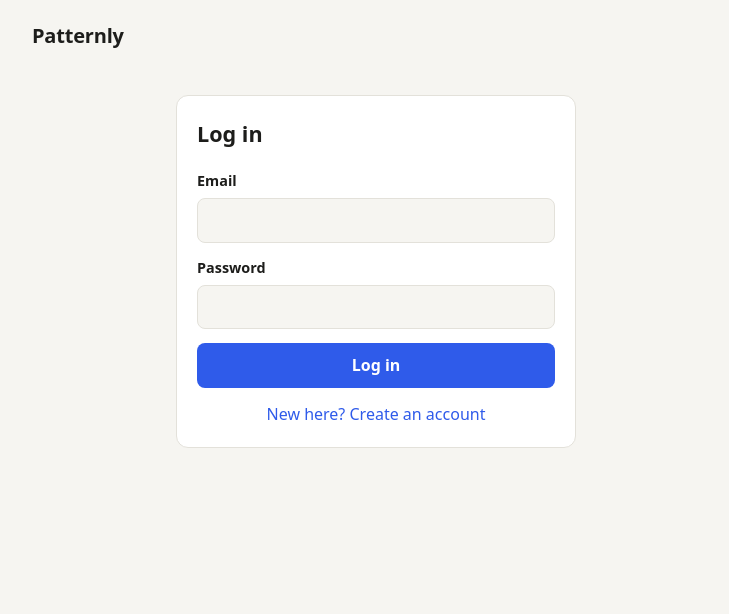
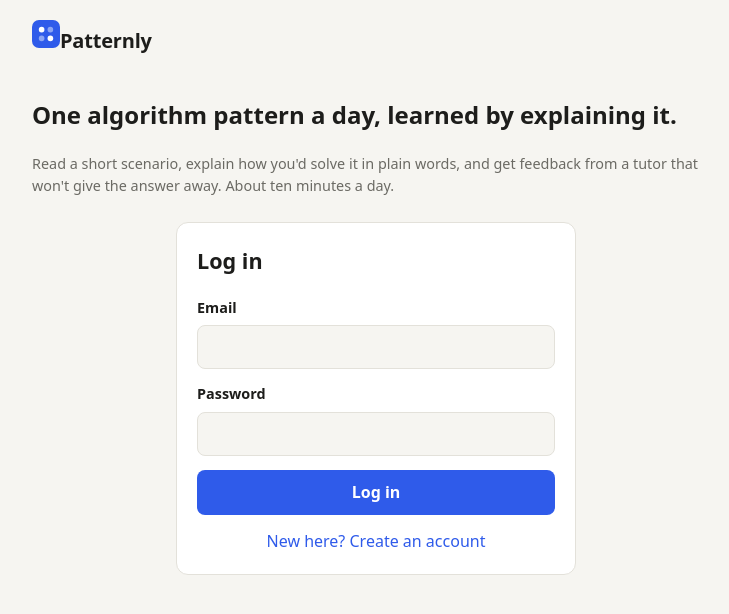
Before and after one commit to contract-s/patternly, a React (Vite) app in the folder frontend/: page / in a window 1280 px wide. Shown: the top 614 px of the page, without its empty margins (264-993 px from the left). Built offline with nearby package versions, Linux system fonts and the light colour scheme; no server answers.

Commit message:
Show the logo in the header and a short intro when signed out

```diff
--- a/frontend/src/App.tsx
+++ b/frontend/src/App.tsx
@@ -3,6 +3,7 @@ import { ApiError, api, getToken, setToken } from './api/client'
 import type { Me, Streak } from './api/types'
 import AuthForm from './components/AuthForm'
 import LessonPage from './components/LessonPage'
+import Logo from './components/Logo'
 import ReminderSettings from './components/ReminderSettings'
 import ReviewQueue from './components/ReviewQueue'
 import StreakBadge from './components/StreakBadge'
@@ -50,7 +51,9 @@ export default function App() {
   return (
     <div className="app">
       <header className="topbar">
-        <h1>Patternly</h1>
+        <h1>
+          <Logo />
+        </h1>
         {token && (
           <nav>
             {streak && <StreakBadge streak={streak} />}
@@ -68,7 +71,16 @@ export default function App() {
             {me && <ReminderSettings key={me.id} initial={me.reminders} timezone={me.timezone} />}
           </>
         ) : (
-          <AuthForm onAuthed={signIn} />
+          <>
+            <section className="intro">
+              <h2>One algorithm pattern a day, learned by explaining it.</h2>
+              <p className="muted">
+                Read a short scenario, explain how you'd solve it in plain words, and get feedback from a tutor
+                that won't give the answer away. About ten minutes a day.
+              </p>
+            </section>
+            <AuthForm onAuthed={signIn} />
+          </>
         )}
       </main>
     </div>
```
